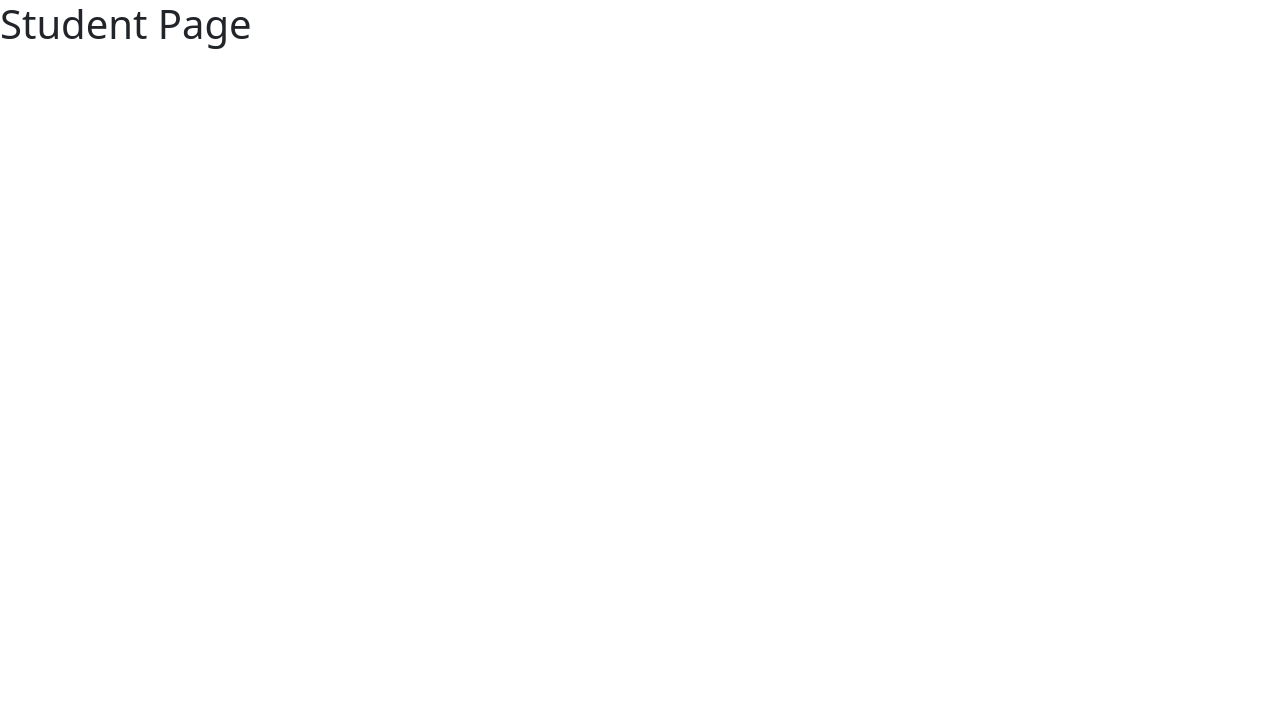
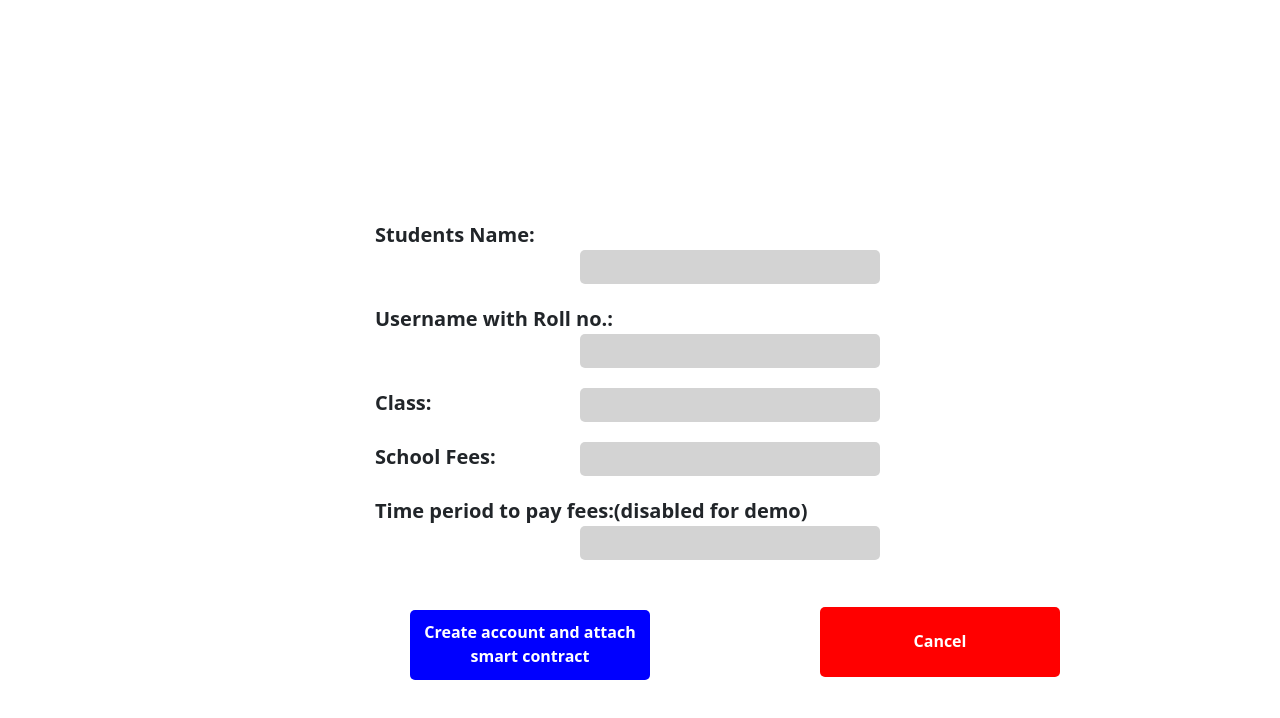
Before and after one commit to Rishabhraghwendra18/EduLocker, a Next.js app: page /Student in a window 1280 px wide. Shown: the top 718 px of the page. Built offline with nearby package versions, Linux system fonts and the light colour scheme.

Commit message:
Student1 and Student2 dashboard completed

```diff
--- a/pages/Student/index.js
+++ b/pages/Student/index.js
@@ -1,3 +1,51 @@
+// export default function Student() {
+//       return <h1>Student Page</h1>
+// }
+// import React from 'readct';
+import styles from '../../styles/student.module.css'
+
 export default function Student() {
-      return <h1>Student Page</h1>
+      return (
+            <div >
+
+                  <div classname={`${styles.forms}`}>
+
+                        <form className={`${styles.titles}`}>
+                              <label className={`${styles.lables}`}>
+                                    Students Name:
+                                    <input className={`${styles.boxes}`} type="text" />
+                              </label>
+                              <label className={`${styles.lables}`}>
+                                    Username with Roll no.:
+                                    <input className={`${styles.boxes}`} type="text" />
+                              </label>
+                              <label className={`${styles.lables}`}>
+                                    Class:
+                                    <input className={`${styles.boxes}`} type="text" />
+                              </label>
+                              <label className={`${styles.lables}`}>
+                                    School Fees:
+                                    <input className={`${styles.boxes}`} type="text" />
+                              </label>
+                              <label className={`${styles.lables}`}>
+                                    Time period to pay fees:(disabled for demo)
+                                    <input className={`${styles.boxes}`} type="text" />
+                              </label>
+
+                        </form>
+
+                        <div className={`${styles.account}`}>
+
+                              Create account and attach smart contract
+                        </div>
+
+                        <div className={`${styles.cancel}`}>
+
+                              Cancel
+                        </div>
+
+                  </div >
+            </div>
+
+      );
 }
--- /dev/null
+++ b/styles/student.module.css
@@ -0,0 +1,64 @@
+.account{
+
+    font-weight: bold;
+    text-align: center;
+    width: 240px ;
+    height: 70px;
+    padding: 10px;
+    margin-left: 410px;
+    margin-right: 20px;
+    border-radius: 5px;
+    background-color: blue;
+    color: white;
+}
+.account:hover{
+    color: black;
+    cursor: pointer;
+
+}
+
+.cancel{
+
+    font-weight: bold;
+    text-align: center;
+    width: 240px ;
+    height: 70px;
+    padding: 22px;
+    margin-left: 820px;
+    margin-top: -73px;
+    border-radius: 5px;
+    background-color: red;
+    color: white;
+
+}
+
+.cancel:hover{
+    color: black;
+    cursor: pointer;
+
+}
+
+.titles{
+
+    font-weight: bold;
+    font-size: 20px;
+    display: flex;
+    flex-direction: column;
+    margin-top: 200px;
+    margin-bottom: 50px;
+}
+
+.lables{
+    padding-top: 10px;
+    margin-top: 10px;
+    margin-left: 375px;
+
+}
+ .boxes{
+    margin-left: 50px;
+    float: right;
+    margin-right: 400px;
+    border-radius: 5px;
+    background-color: lightgray;
+    border-color: transparent;
+}
--- /dev/null
+++ b/styles/student2.module.css
@@ -0,0 +1,64 @@
+.account{
+
+    font-weight: bold;
+    text-align: center;
+    width: 240px ;
+    height: 70px;
+    padding: 10px;
+    margin-left: 410px;
+    margin-right: 20px;
+    border-radius: 5px;
+    background-color: blue;
+    color: white;
+}
+.account:hover{
+    color: black;
+    cursor: pointer;
+
+}
+
+.cancel{
+
+    font-weight: bold;
+    text-align: center;
+    width: 240px ;
+    height: 70px;
+    padding: 22px;
+    margin-left: 820px;
+    margin-top: -73px;
+    border-radius: 5px;
+    background-color: red;
+    color: white;
+
+}
+
+.cancel:hover{
+    color: black;
+    cursor: pointer;
+
+}
+
+.titles{
+
+    font-weight: bold;
+    font-size: 20px;
+    display: flex;
+    flex-direction: column;
+    margin-top: 200px;
+    margin-bottom: 50px;
+}
+
+.lables{
+    padding-top: 10px;
+    margin-top: 10px;
+    margin-left: 375px;
+
+}
+ .boxes{
+    margin-left: 50px;
+    float: right;
+    margin-right: 400px;
+    border-radius: 5px;
+    background-color: lightgray;
+    border-color: transparent;
+}
```
Also changed, not shown: pages/Student2/index.js (added, +43 -0 lines), pages/index.js (+1 -1 lines).
